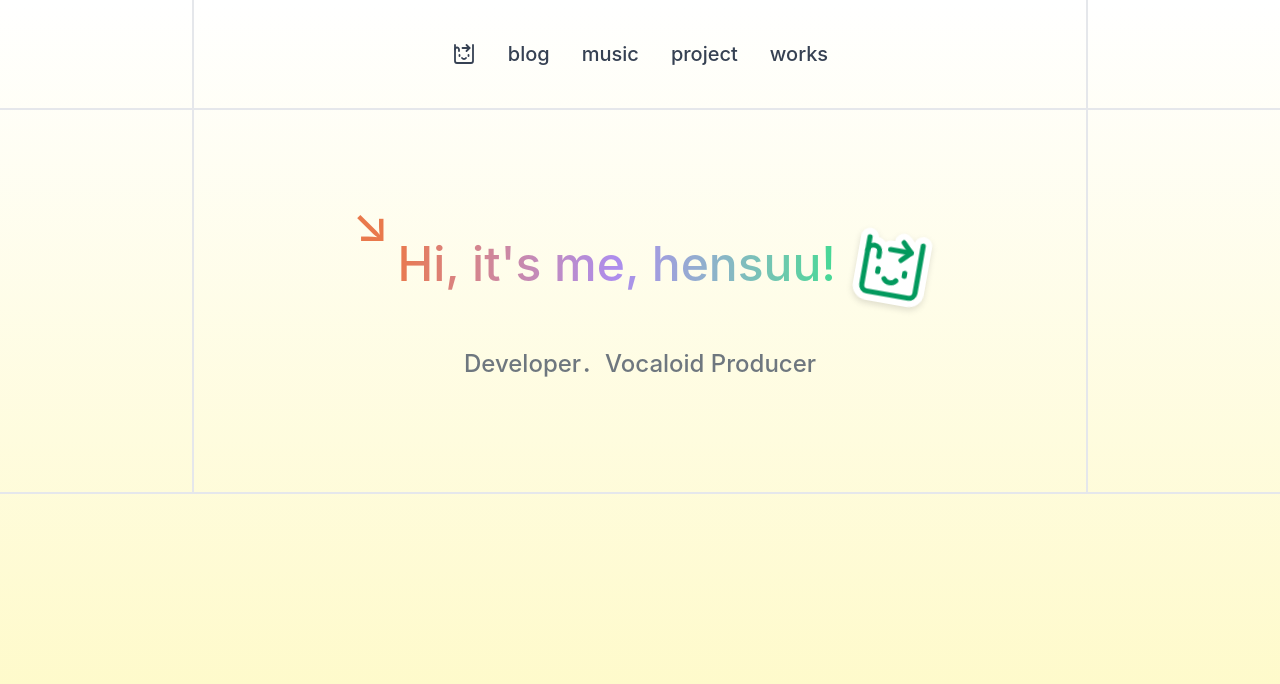
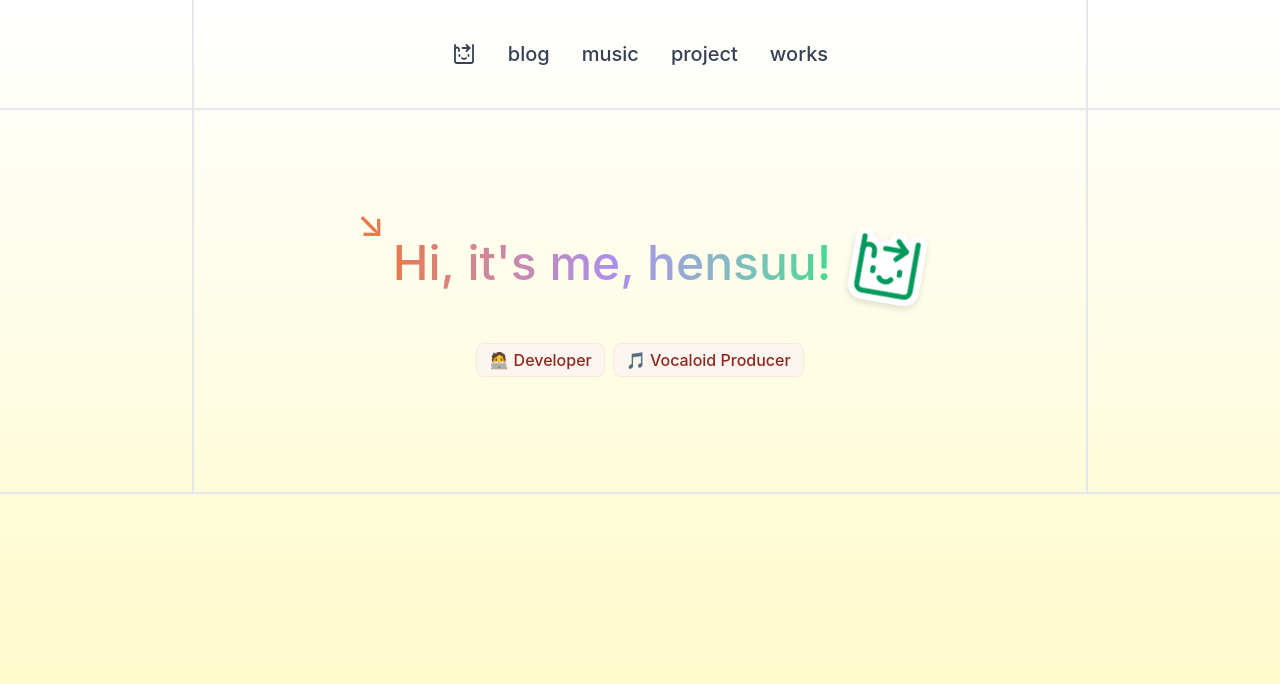
Before and after one commit to hensuu/hensuu.dev, a Nuxt app: page / in a window 1280 px wide. Shown: the top 684 px of the page. Built offline with nearby package versions, Linux system fonts and the light colour scheme; a web font is replaced by a local one.

Commit message:
feat: Add lucide-vue-next dependency and update index.vue layout

```diff
--- a/package.json
+++ b/package.json
@@ -15,6 +15,7 @@
     "@nuxt/fonts": "0.11.1",
     "@pinia/nuxt": "0.5.5",
     "@tailwindcss/vite": "^4.1.5",
+    "lucide-vue-next": "^0.511.0",
     "nuxt": "^3.17.2",
     "pinia": "^3.0.2",
     "tailwindcss": "^4.1.5",
--- a/pages/index.vue
+++ b/pages/index.vue
@@ -3,13 +3,20 @@
     <div class="h-96 p-10">
       <div class="flex flex-col gap-10 items-center justify-center h-full">
         <div class="flex flex-row items-center justify-center gap-2">
-          <span class="text-5xl h-full font-medium text-sienna-400 mb-10">↘</span>
+          <span class="text-4xl h-full font-medium text-sienna-400 mb-10">↘</span>
           <span class="text-5xl/17 inline-block w-min sm:w-64 md:w-fit font-medium whitespace-nowrap bg-clip-text text-transparent bg-linear-to-r from-sienna-400 via-lavender-400 to-shamrock-400 ">Hi, <wbr>it's me, <wbr>hensuu!</span>
           <LogoSticker
             class="ml-3 -mb-2 w-18 h-18 shrink-0 stroke-shamrock-600 stroke-[1.7] drop-shadow-md rotate-10"
           />
         </div>
-        <span class="text-2xl font-medium text-gray-600/80">Developer．Vocaloid Producer</span>
+        <div class="flex flex-row flex-wrap items-center justify-center gap-2">
+          <div class="bg-sienna-50 border border-sienna-100 px-3 py-1 rounded-lg">
+            <span class="text-sienna-800 font-medium text-md">🧑‍💻 Developer</span>
+          </div>
+          <div class="bg-sienna-50 border border-sienna-100 px-3 py-1 rounded-lg">
+            <span class="text-sienna-800 font-medium text-md">🎵 Vocaloid Producer</span>
+          </div>
+        </div>
       </div>
     </div>
     <HorizontalLine />
```
Also changed, not shown: 1 other file (tests, documents, lock files or other folders).
